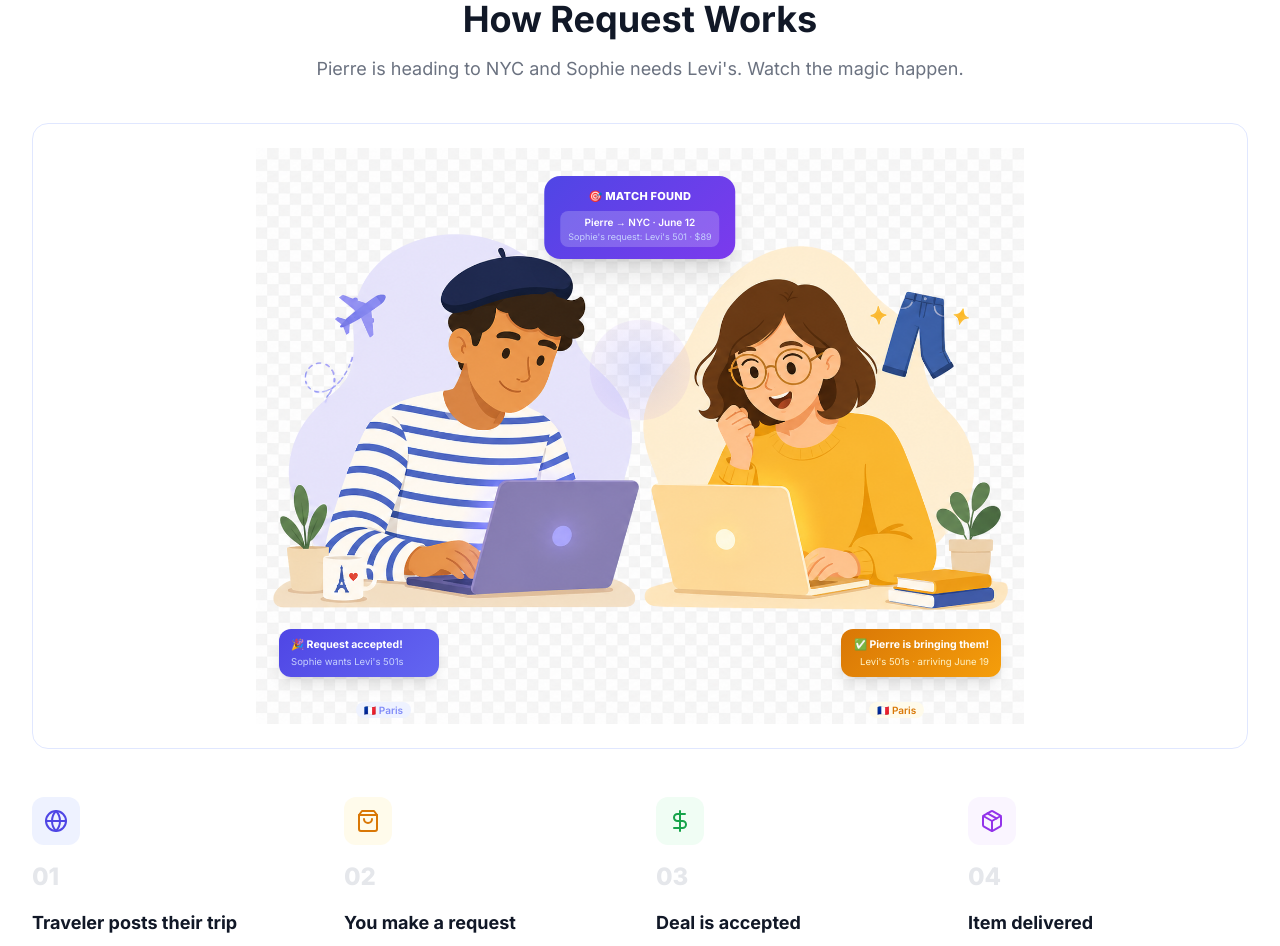
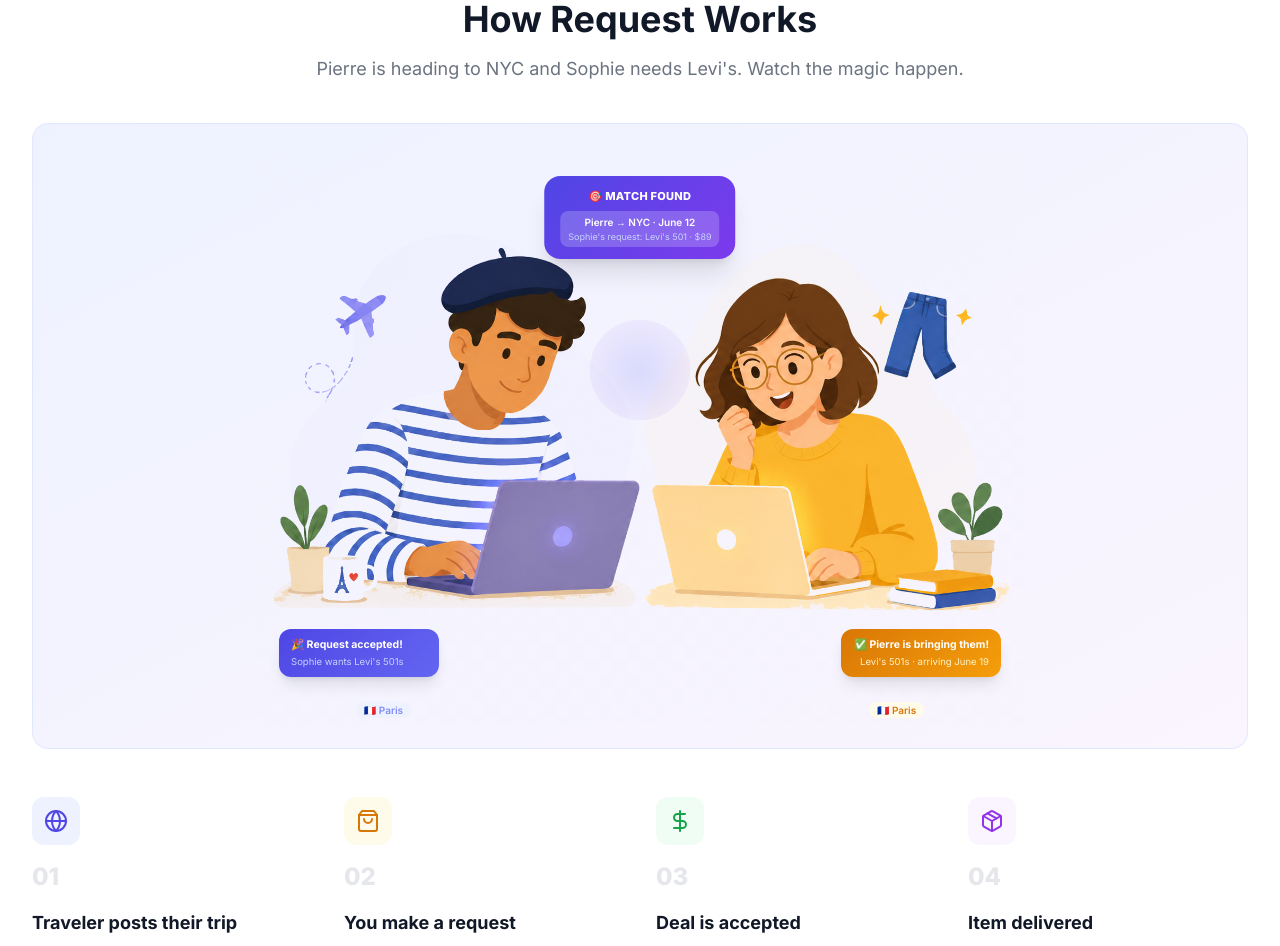
Before and after one commit to TheJimmyJam/Request, a React (Vite) app: page / in a window 1280 px wide. Shown: the part 900-1846 px from the top of the page. Built offline with nearby package versions, Linux system fonts and the light colour scheme; no server answers.

Commit message:
fix: canvas pixel pass to strip checkerboard from characters PNG

```diff
--- a/src/components/HowItWorksScene.jsx
+++ b/src/components/HowItWorksScene.jsx
@@ -3,12 +3,43 @@
  * Animated explainer using the real Pierre & Sophie illustration.
  * HTML overlays + GSAP timeline — loops automatically.
  */
-import { useEffect, useRef } from 'react'
+import { useEffect, useRef, useState } from 'react'
 import { gsap } from '../lib/animations'
-import charactersImg from '../../Logo-assets/project request characters.png'
+import charactersImg from '../../Logo-assets/request transparent.png'
 
 export default function HowItWorksScene() {
-  const rootRef = useRef(null)
+  const rootRef    = useRef(null)
+  const imgRef     = useRef(null)
+  const [processedSrc, setProcessedSrc] = useState(null)
+
+  // Strip near-white / checkerboard pixels via canvas
+  useEffect(() => {
+    const img = new Image()
+    img.onload = () => {
+      const canvas = document.createElement('canvas')
+      canvas.width  = img.width
+      canvas.height = img.height
+      const ctx = canvas.getContext('2d')
+      ctx.drawImage(img, 0, 0)
+
+      const imageData = ctx.getImageData(0, 0, canvas.width, canvas.height)
+      const d = imageData.data
+
+      for (let i = 0; i < d.length; i += 4) {
+        const r = d[i], g = d[i+1], b = d[i+2]
+        // Pixels that are near-white (the checker pattern)
+        if (r > 195 && g > 195 && b > 195) {
+          // Smooth fade: fully transparent at white, opaque at threshold
+          const brightness = (r + g + b) / 3
+          d[i+3] = Math.round(Math.max(0, (255 - brightness) * 2.2))
+        }
+      }
+
+      ctx.putImageData(imageData, 0, 0)
+      setProcessedSrc(canvas.toDataURL('image/png'))
+    }
+    img.src = charactersImg
+  }, [])
 
   useEffect(() => {
     const ctx = gsap.context(() => {
@@ -75,13 +106,15 @@ export default function HowItWorksScene() {
       style={{ minHeight: 320 }}
     >
       {/* ── Characters image ─────────────────────────────────────────── */}
-      <img
-        src={charactersImg}
-        alt="Pierre and Sophie using Request"
-        className="w-full h-auto relative z-10"
-        style={{ mixBlendMode: 'multiply' }}
-        draggable={false}
-      />
+      {processedSrc && (
+        <img
+          ref={imgRef}
+          src={processedSrc}
+          alt="Pierre and Sophie using Request"
+          className="w-full h-auto relative z-10"
+          draggable={false}
+        />
+      )}
 
       {/* ── Plane (top, flies left → right) ─────────────────────────── */}
       <div className="sc-plane absolute z-20 text-2xl" style={{ top: '4%', left: '8%' }}>
--- a/src/pages/Landing.jsx
+++ b/src/pages/Landing.jsx
@@ -186,7 +186,7 @@ export default function Landing() {
           </div>
 
           {/* Animated scene */}
-          <div className="how-step bg-white rounded-2xl p-6 mb-12 border border-indigo-100">
+          <div className="how-step bg-gradient-to-br from-indigo-50 to-purple-50 rounded-2xl p-6 mb-12 border border-indigo-100">
             <HowItWorksScene />
           </div>
 
```
Also changed, not shown: Logo-assets/request transparent.png (added).
